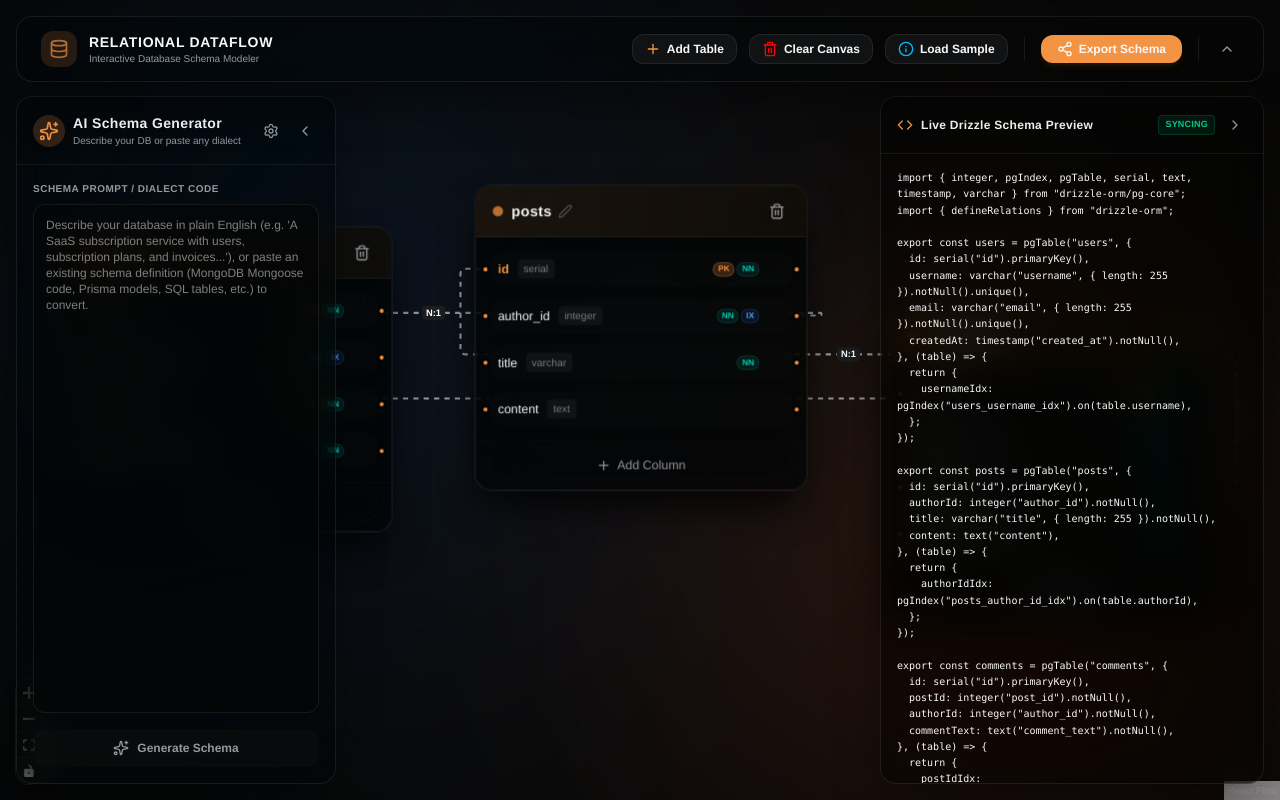
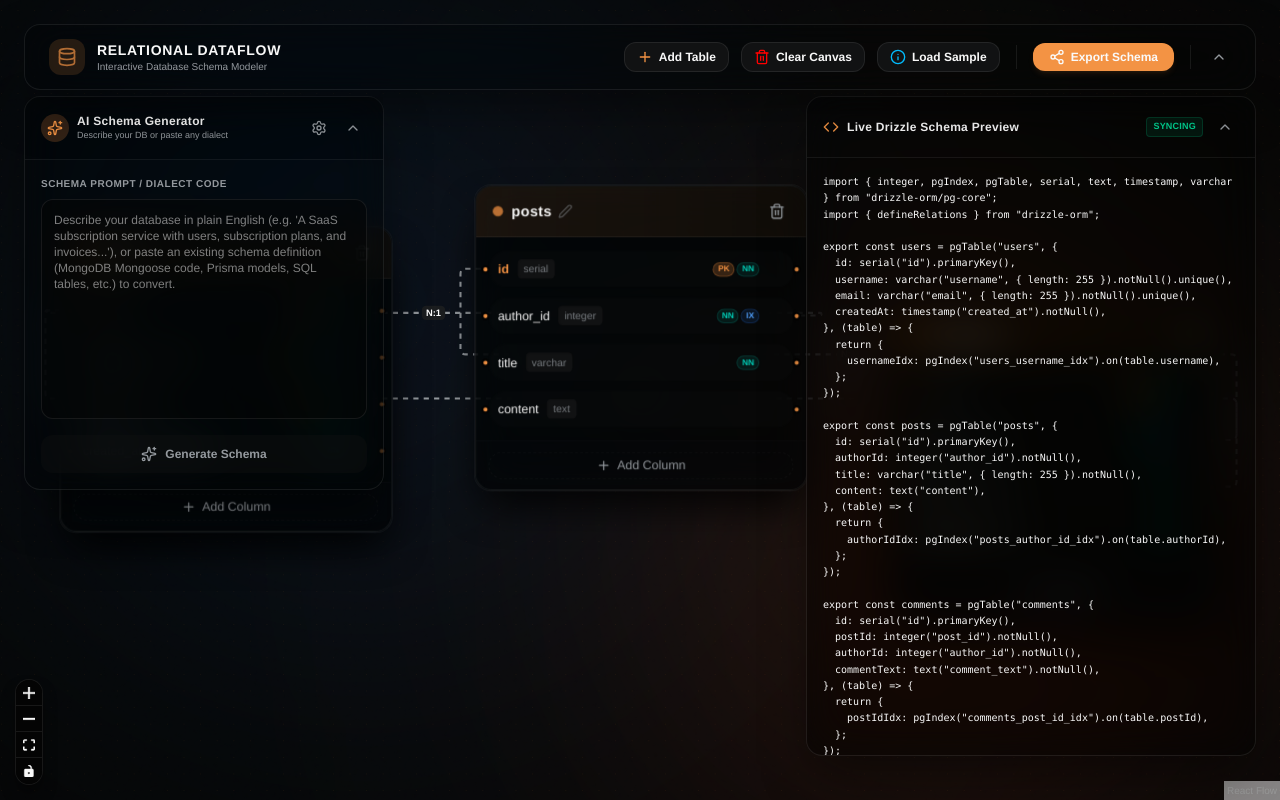
Before and after one commit to Jasim-Al/transactions-dataflow, a React (Vite) app: page / in a window 1280 px wide. Built offline with nearby package versions, Linux system fonts and the light colour scheme.

Commit message:
feat: redesign collapsible sidebars to expand/collapse in-place dynamically based on content size, with wider grid gaps

```diff
--- a/src/App.tsx
+++ b/src/App.tsx
@@ -15,7 +15,7 @@ import type {
   Node
 } from '@xyflow/react';
 
-import { Database, Plus, Code, Share2, Trash2, Info, ChevronUp, ChevronDown, ChevronLeft, ChevronRight } from 'lucide-react';
+import { Database, Plus, Code, Share2, Trash2, Info, ChevronUp, ChevronDown } from 'lucide-react';
 import type { DatabaseSchema, Table, Column, Relation, LLMConfig } from './types/schema';
 import { TableNode } from './components/TableNode';
 import { SchemaGeneratorPanel } from './components/SchemaGeneratorPanel';
@@ -494,9 +494,8 @@ export default function App() {
     setSelectedEdgeId(null);
   };
 
-  const leftTopClass = isHeaderOpen ? 'top-24' : 'top-4';
-  const rightTopClass = isHeaderOpen ? 'top-24' : 'top-4';
-  const collapsedTopClass = isHeaderOpen ? 'top-[84px]' : 'top-4';
+  const leftTopClass = isHeaderOpen ? 'top-[96px]' : 'top-6';
+  const rightTopClass = isHeaderOpen ? 'top-[96px]' : 'top-6';
 
   return (
     <div className="relative w-screen h-screen overflow-hidden bg-[#040505] text-foreground select-none">
@@ -547,7 +546,7 @@ export default function App() {
       )}
 
       {/* Top Navbar */}
-      <header className={`fixed top-4 left-4 right-4 z-30 transition-all duration-500 ease-out flex items-center justify-between px-6 py-3.5 rounded-2xl glass-panel shadow-2xl ${
+      <header className={`fixed top-6 left-6 right-6 z-30 transition-all duration-500 ease-out flex items-center justify-between px-6 py-3.5 rounded-2xl glass-panel shadow-2xl ${
         isHeaderOpen ? 'translate-y-0 opacity-100' : 'translate-y-[-140%] opacity-0 pointer-events-none'
       }`}>
         <div className="flex items-center gap-3">
@@ -626,24 +625,10 @@ export default function App() {
         </div>
       </header>
 
-      {/* Floating Collapsed Left Sidebar Trigger */}
-      {!isLeftPanelOpen && (
-        <button
-          onClick={() => setIsLeftPanelOpen(true)}
-          className={`fixed ${collapsedTopClass} left-4 z-30 glass-panel px-4 py-2 rounded-xl cursor-pointer hover:bg-white/5 text-muted-foreground hover:text-foreground transition-all duration-300 flex items-center gap-2 shadow-lg text-xs font-bold animate-in fade-in zoom-in-95 duration-200`}
-          title="Expand Schema Generator"
-        >
-          <Database className="w-4 h-4 text-primary animate-pulse" />
-          <span>Generator</span>
-          <ChevronRight className="w-3.5 h-3.5 ml-0.5" />
-        </button>
-      )}
-
       {/* Left Sidebar Generator */}
-      <div className={`fixed ${leftTopClass} left-4 bottom-4 z-20 w-80 glass-panel rounded-2xl flex flex-col transition-all duration-500 ease-out ${
-        isLeftPanelOpen ? 'translate-x-0 opacity-100' : 'translate-x-[-340px] opacity-0 pointer-events-none'
+      <div className={`fixed ${leftTopClass} left-6 z-20 glass-panel rounded-2xl flex flex-col transition-all duration-500 ease-out ${
+        isLeftPanelOpen ? 'w-[360px] h-fit max-h-[calc(100vh-140px)]' : 'w-[240px] h-[56px] overflow-hidden'
       }`}>
-        <div className="flex-1 min-h-0 overflow-y-auto">
         <SchemaGeneratorPanel
           currentSchema={schema}
           onSchemaGenerated={onSchemaGenerated}
@@ -653,29 +638,22 @@ export default function App() {
           setIsStreaming={setIsStreaming}
           streamingText={streamingText}
           setStreamingText={setStreamingText}
-            onCollapse={() => setIsLeftPanelOpen(false)}
+          isCollapsed={!isLeftPanelOpen}
+          onToggleCollapse={() => setIsLeftPanelOpen(!isLeftPanelOpen)}
         />
       </div>
-      </div>
-
-      {/* Floating Collapsed Right Sidebar Trigger */}
-      {!isRightPanelOpen && (
-        <button
-          onClick={() => setIsRightPanelOpen(true)}
-          className={`fixed ${collapsedTopClass} right-4 z-30 glass-panel px-4 py-2 rounded-xl cursor-pointer hover:bg-white/5 text-muted-foreground hover:text-foreground transition-all duration-300 flex items-center gap-2 shadow-lg text-xs font-bold animate-in fade-in zoom-in-95 duration-200`}
-          title="Expand Drizzle Preview"
-        >
-          <ChevronLeft className="w-3.5 h-3.5 mr-0.5" />
-          <Code className="w-4 h-4 text-primary" />
-          <span>Drizzle Schema</span>
-        </button>
-      )}
 
       {/* Right Sidebar Drizzle Preview */}
-      <div className={`fixed ${rightTopClass} right-4 bottom-4 z-20 w-96 glass-panel rounded-2xl flex flex-col transition-all duration-500 ease-out overflow-hidden ${
-        isRightPanelOpen ? 'translate-x-0 opacity-100' : 'translate-x-[410px] opacity-0 pointer-events-none'
-      }`}>
-        <div className="p-4 border-b border-border/80 flex items-center justify-between bg-[#040505]/40 select-none">
+      <div
+        className={`fixed ${rightTopClass} right-6 z-20 glass-panel rounded-2xl flex flex-col transition-all duration-500 ease-out overflow-hidden ${
+          isRightPanelOpen ? 'w-[450px] h-fit max-h-[calc(100vh-140px)]' : 'w-[240px] h-[56px] cursor-pointer hover:bg-card/10'
+        }`}
+        onClick={!isRightPanelOpen ? () => setIsRightPanelOpen(true) : undefined}
+      >
+        {/* Header */}
+        <div className="p-4 border-b border-border/80 flex items-center justify-between select-none bg-card/10 hover:bg-card/20 transition-colors">
+          {isRightPanelOpen ? (
+            <>
               <div className="flex items-center gap-2">
                 <Code className="w-4 h-4 text-primary" />
                 <h2 className="text-xs font-bold tracking-wide text-foreground">Live Drizzle Schema Preview</h2>
@@ -685,16 +663,28 @@ export default function App() {
                   Syncing
                 </span>
                 <button
-              onClick={() => setIsRightPanelOpen(false)}
-              className="p-1 rounded-lg hover:bg-white/5 text-muted-foreground hover:text-foreground transition-colors cursor-pointer"
-              title="Collapse Sidebar"
+                  onClick={(e) => { e.stopPropagation(); setIsRightPanelOpen(false); }}
+                  className="p-1.5 rounded-lg hover:bg-secondary/60 text-muted-foreground hover:text-foreground transition-colors cursor-pointer"
+                  title="Collapse Preview"
                 >
-              <ChevronRight className="w-4 h-4" />
+                  <ChevronUp className="w-4 h-4" />
                 </button>
               </div>
+            </>
+          ) : (
+            <>
+              <div className="flex items-center gap-2">
+                <Code className="w-4 h-4 text-primary animate-pulse" />
+                <span className="text-xs font-bold tracking-wide text-foreground">Drizzle Schema</span>
+              </div>
+              <ChevronDown className="w-4 h-4 text-muted-foreground hover:text-foreground transition-colors" />
+            </>
+          )}
         </div>
 
-        <div className="flex-1 p-4 font-mono text-[10px] leading-relaxed text-foreground overflow-y-auto bg-[#040505]/10 select-text custom-scrollbar">
+        {/* Content */}
+        {isRightPanelOpen && (
+          <div className="flex-1 p-4 font-mono text-[10px] leading-relaxed text-foreground overflow-y-auto bg-[#040505]/10 select-text custom-scrollbar max-h-[calc(100vh-200px)]">
             {drizzleCode ? (
               <pre className="whitespace-pre-wrap">{drizzleCode}</pre>
             ) : (
@@ -703,6 +693,7 @@ export default function App() {
               </div>
             )}
           </div>
+        )}
       </div>
 
       {/* Futuristic Floating Stream Overlay */}
--- a/src/components/SchemaGeneratorPanel.tsx
+++ b/src/components/SchemaGeneratorPanel.tsx
@@ -1,5 +1,5 @@
 import React, { useState } from 'react';
-import { Settings, Sparkles, AlertCircle, Key, Cpu, HelpCircle, ChevronLeft } from 'lucide-react';
+import { Settings, Sparkles, AlertCircle, Key, Cpu, HelpCircle, ChevronUp, ChevronDown, Database } from 'lucide-react';
 import type { LLMConfig, DatabaseSchema } from '../types/schema';
 
 interface SchemaGeneratorPanelProps {
@@ -11,7 +11,8 @@ interface SchemaGeneratorPanelProps {
   setIsStreaming: (s: boolean) => void;
   streamingText: string;
   setStreamingText: (t: string) => void;
-  onCollapse?: () => void;
+  isCollapsed: boolean;
+  onToggleCollapse: () => void;
 }
 
 const repairJSON = (rawText: string): string => {
@@ -96,7 +97,8 @@ export const SchemaGeneratorPanel: React.FC<SchemaGeneratorPanelProps> = ({
   setConfig,
   setIsStreaming,
   setStreamingText,
-  onCollapse
+  isCollapsed,
+  onToggleCollapse
 }) => {
   const [prompt, setPrompt] = useState('');
   const [loading, setLoading] = useState(false);
@@ -229,19 +231,32 @@ export const SchemaGeneratorPanel: React.FC<SchemaGeneratorPanelProps> = ({
   return (
     <div className="flex flex-col h-full w-full bg-transparent overflow-y-auto select-none custom-scrollbar">
       {/* Header */}
-      <div className="p-4 border-b border-border/80 flex items-center justify-between">
+      <div
+        className="p-4 border-b border-border/80 flex items-center justify-between cursor-pointer select-none bg-card/10 hover:bg-card/20 transition-colors"
+        onClick={isCollapsed ? onToggleCollapse : undefined}
+      >
+        {isCollapsed ? (
+          <>
+            <div className="flex items-center gap-2">
+              <Database className="w-4 h-4 text-primary animate-pulse" />
+              <span className="text-xs font-bold tracking-wide text-foreground">Generator</span>
+            </div>
+            <ChevronDown className="w-4 h-4 text-muted-foreground hover:text-foreground transition-colors" />
+          </>
+        ) : (
+          <>
             <div className="flex items-center gap-2">
               <div className="p-1.5 rounded-lg bg-primary/20 text-primary">
-            <Sparkles className="w-5 h-5" />
+                <Sparkles className="w-4 h-4" />
               </div>
               <div>
-            <h2 className="text-sm font-semibold tracking-wide text-foreground">AI Schema Generator</h2>
-            <p className="text-[10px] text-muted-foreground">Describe your DB or paste any dialect</p>
+                <h2 className="text-xs font-bold tracking-wide text-foreground">AI Schema Generator</h2>
+                <p className="text-[9px] text-muted-foreground">Describe your DB or paste any dialect</p>
               </div>
             </div>
             <div className="flex items-center gap-1.5">
               <button
-            onClick={() => setShowSettings(!showSettings)}
+                onClick={(e) => { e.stopPropagation(); setShowSettings(!showSettings); }}
                 className={`p-1.5 rounded-lg hover:bg-secondary/60 transition-colors cursor-pointer ${
                   showSettings ? 'text-primary bg-primary/10' : 'text-muted-foreground'
                 }`}
@@ -249,18 +264,20 @@ export const SchemaGeneratorPanel: React.FC<SchemaGeneratorPanelProps> = ({
               >
                 <Settings className="w-4 h-4" />
               </button>
-          {onCollapse && (
               <button
-              onClick={onCollapse}
+                onClick={(e) => { e.stopPropagation(); onToggleCollapse(); }}
                 className="p-1.5 rounded-lg hover:bg-secondary/60 text-muted-foreground hover:text-foreground transition-colors cursor-pointer"
                 title="Collapse Sidebar"
               >
-              <ChevronLeft className="w-4 h-4" />
+                <ChevronUp className="w-4 h-4" />
               </button>
+            </div>
+          </>
         )}
       </div>
-      </div>
 
+      {!isCollapsed && (
+        <div className="flex flex-col flex-1 min-h-0 overflow-y-auto custom-scrollbar">
           {/* Settings Panel */}
           {showSettings && (
             <div className="p-4 bg-secondary/30 border-b border-border/60 space-y-3.5 transition-all">
@@ -369,5 +386,7 @@ export const SchemaGeneratorPanel: React.FC<SchemaGeneratorPanelProps> = ({
             </button>
           </form>
         </div>
+      )}
+    </div>
   );
 };
```
Lines whose indentation alone changed are shown as unchanged.
